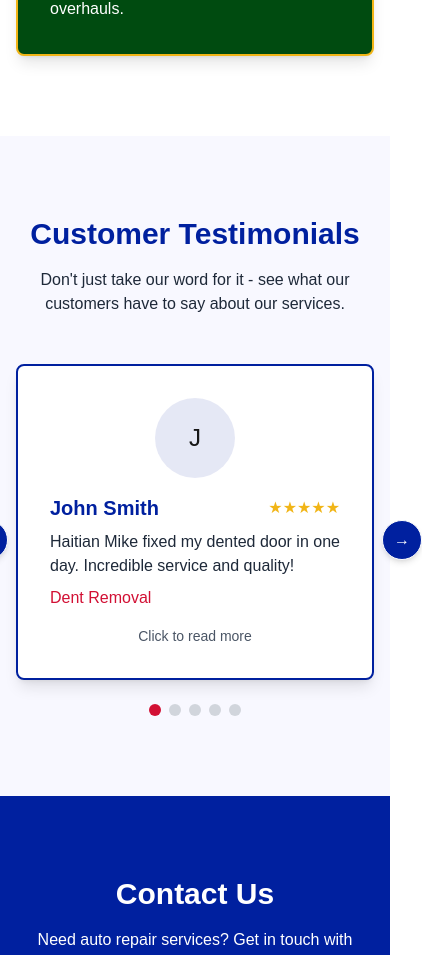
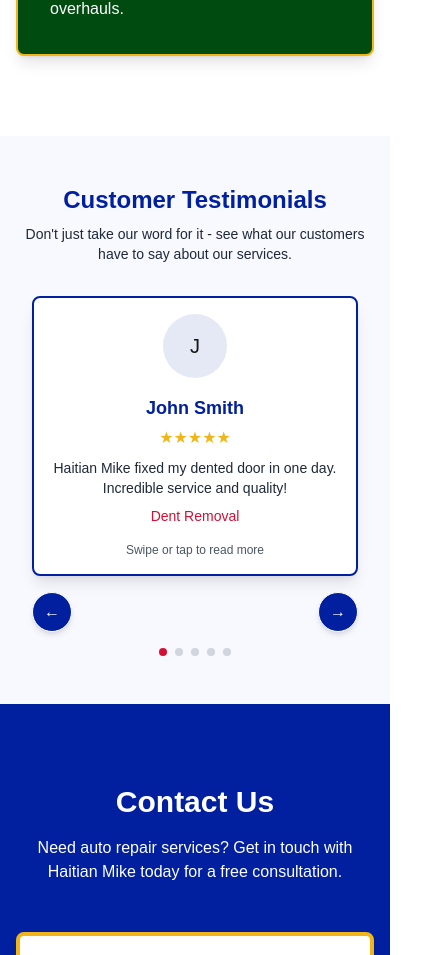
Before and after one commit to thaddavis/vibecoding-a-website, a Next.js app: page / in a window 390 px wide. Shown: the part 1898-2853 px from the top of the page, 422 px wide, since content can reach past the window. Built offline with nearby package versions, Linux system fonts and the light colour scheme.

Commit message:
make testimonials carousel mobile responsive

```diff
--- a/src/app/components/TestimonialDetail.tsx
+++ b/src/app/components/TestimonialDetail.tsx
@@ -19,16 +19,16 @@ export default function TestimonialDetail({ testimonial, onClose }: TestimonialD
   };
 
   return (
-    <div className="fixed inset-0 bg-black bg-opacity-70 z-50 flex items-center justify-center p-4">
+    <div className="fixed inset-0 bg-black bg-opacity-70 z-50 flex items-center justify-center p-2 md:p-4">
       <motion.div
         initial={{ opacity: 0, scale: 0.9 }}
         animate={{ opacity: 1, scale: 1 }}
         exit={{ opacity: 0, scale: 0.9 }}
         transition={{ duration: 0.3 }}
-        className="bg-white rounded-lg shadow-xl max-w-2xl w-full overflow-hidden relative border-4 border-[#00209F]"
+        className="bg-white rounded-lg shadow-xl max-w-2xl w-full overflow-hidden relative border-2 md:border-4 border-[#00209F] max-h-[90vh] flex flex-col"
       >
-        <div className="bg-[#00209F] py-2 px-4 flex justify-between items-center">
-          <h3 className="text-white font-bold">Customer Testimonial</h3>
+        <div className="bg-[#00209F] py-2 px-3 md:px-4 flex justify-between items-center">
+          <h3 className="text-white font-bold text-sm md:text-base">Customer Testimonial</h3>
           <button
             onClick={onClose}
             className="text-white hover:text-[#F1B517] text-xl font-bold"
@@ -37,26 +37,26 @@ export default function TestimonialDetail({ testimonial, onClose }: TestimonialD
             &times;
           </button>
         </div>
-        <div className="p-8">
-          <div className="flex items-center space-x-4 mb-6">
-            <div className="w-16 h-16 rounded-full bg-[#00209F]/10 flex items-center justify-center flex-shrink-0">
-              <span className="text-2xl font-bold text-[#00209F]">{testimonial.name.charAt(0)}</span>
+        <div className="p-4 md:p-8 overflow-y-auto">
+          <div className="flex items-center space-x-3 md:space-x-4 mb-4 md:mb-6">
+            <div className="w-12 h-12 md:w-16 md:h-16 rounded-full bg-[#00209F]/10 flex items-center justify-center flex-shrink-0">
+              <span className="text-xl md:text-2xl font-bold text-[#00209F]">{testimonial.name.charAt(0)}</span>
             </div>
             <div>
-              <h3 className="text-2xl font-bold text-[#00209F]">{testimonial.name}</h3>
+              <h3 className="text-lg md:text-2xl font-bold text-[#00209F]">{testimonial.name}</h3>
               <div className="flex mt-1">{renderStars(testimonial.rating)}</div>
             </div>
           </div>
           <div className="mb-4">
-            <h4 className="text-lg font-semibold text-[#D21034] mb-2">{testimonial.service}</h4>
-            <p className="text-gray-800 leading-relaxed">
+            <h4 className="text-md md:text-lg font-semibold text-[#D21034] mb-2">{testimonial.service}</h4>
+            <p className="text-sm md:text-base text-gray-800 leading-relaxed">
               {testimonial.fullContent || testimonial.content}
             </p>
           </div>
-          <div className="mt-8 flex justify-end">
+          <div className="mt-6 md:mt-8 flex justify-end">
             <button
               onClick={onClose}
-              className="px-6 py-2 bg-[#D21034] text-white rounded-md hover:bg-[#D21034]/90 transition-colors"
+              className="px-4 md:px-6 py-1 md:py-2 bg-[#D21034] text-white text-sm md:text-base rounded-md hover:bg-[#D21034]/90 transition-colors"
             >
               Close
             </button>
--- a/src/app/components/TestimonialsCarousel.tsx
+++ b/src/app/components/TestimonialsCarousel.tsx
@@ -1,6 +1,6 @@
 'use client';
 
-import { useState } from 'react';
+import { useState, useEffect } from 'react';
 import { motion, AnimatePresence } from 'framer-motion';
 import TestimonialDetail from './TestimonialDetail';
 import { testimonials } from '../data/testimonials';
@@ -9,6 +9,21 @@ import { Testimonial } from '../types';
 export default function TestimonialsCarousel() {
   const [currentIndex, setCurrentIndex] = useState(0);
   const [selectedTestimonial, setSelectedTestimonial] = useState<Testimonial | null>(null);
+  const [isMobile, setIsMobile] = useState(false);
+
+  // Check if the screen is mobile
+  useEffect(() => {
+    const checkMobile = () => {
+      setIsMobile(window.innerWidth < 768);
+    };
+
+    checkMobile();
+    window.addEventListener('resize', checkMobile);
+
+    return () => {
+      window.removeEventListener('resize', checkMobile);
+    };
+  }, []);
 
   const handleNext = () => {
     setCurrentIndex((prevIndex) => (prevIndex + 1) % testimonials.length);
@@ -26,6 +41,15 @@ export default function TestimonialsCarousel() {
     setSelectedTestimonial(null);
   };
 
+  // Handle swipe gestures for mobile
+  const handleSwipe = (direction: number) => {
+    if (direction > 0) {
+      handleNext();
+    } else {
+      handlePrev();
+    }
+  };
+
   // Generate stars for rating
   const renderStars = (rating: number) => {
     return Array(5).fill(0).map((_, i) => (
@@ -36,22 +60,22 @@ export default function TestimonialsCarousel() {
   };
 
   return (
-    <section id="testimonials" className="py-20 bg-[#F8F8FF]">
+    <section id="testimonials" className="py-12 md:py-20 bg-[#F8F8FF]">
       <div className="container mx-auto px-4">
         <motion.div
           initial={{ opacity: 0, y: -20 }}
           whileInView={{ opacity: 1, y: 0 }}
           transition={{ duration: 0.5 }}
           viewport={{ once: true, margin: "-100px" }}
-          className="text-center mb-12"
+          className="text-center mb-8 md:mb-12"
         >
-          <h2 className="text-3xl font-bold text-[#00209F] mb-4">Customer Testimonials</h2>
-          <p className="text-gray-800 max-w-2xl mx-auto">
+          <h2 className="text-2xl md:text-3xl font-bold text-[#00209F] mb-2 md:mb-4">Customer Testimonials</h2>
+          <p className="text-sm md:text-base text-gray-800 max-w-2xl mx-auto">
             Don&apos;t just take our word for it - see what our customers have to say about our services.
           </p>
         </motion.div>
 
-        <div className="relative max-w-4xl mx-auto">
+        <div className="relative max-w-4xl mx-auto px-4 md:px-0">
           <AnimatePresence mode="wait">
             <motion.div
               key={currentIndex}
@@ -59,29 +83,36 @@ export default function TestimonialsCarousel() {
               animate={{ opacity: 1, x: 0 }}
               exit={{ opacity: 0, x: -100 }}
               transition={{ duration: 0.5 }}
-              className="bg-white rounded-lg shadow-lg p-8 cursor-pointer border-2 border-[#00209F]"
+              drag={isMobile ? "x" : false}
+              dragConstraints={{ left: 0, right: 0 }}
+              dragElastic={0.2}
+              onDragEnd={(e, info) => handleSwipe(info.offset.x)}
+              className="bg-white rounded-lg shadow-lg p-4 md:p-8 cursor-pointer border-2 border-[#00209F]"
               onClick={() => handleOpenDetail(testimonials[currentIndex])}
             >
               <div className="flex flex-col md:flex-row items-center space-y-4 md:space-y-0 md:space-x-6">
-                <div className="w-20 h-20 rounded-full bg-[#00209F]/10 flex-shrink-0 flex items-center justify-center">
-                  <span className="text-2xl">{testimonials[currentIndex].name.charAt(0)}</span>
+                <div className="w-16 h-16 md:w-20 md:h-20 rounded-full bg-[#00209F]/10 flex-shrink-0 flex items-center justify-center">
+                  <span className="text-xl md:text-2xl">{testimonials[currentIndex].name.charAt(0)}</span>
                 </div>
-                <div className="flex-1">
-                  <div className="flex items-center justify-between mb-2">
-                    <h3 className="text-xl font-bold text-[#00209F]">{testimonials[currentIndex].name}</h3>
-                    <div className="flex">{renderStars(testimonials[currentIndex].rating)}</div>
+                <div className="flex-1 text-center md:text-left">
+                  <div className="flex flex-col md:flex-row md:items-center md:justify-between mb-2">
+                    <h3 className="text-lg md:text-xl font-bold text-[#00209F] mb-1 md:mb-0">{testimonials[currentIndex].name}</h3>
+                    <div className="flex justify-center md:justify-start">{renderStars(testimonials[currentIndex].rating)}</div>
                   </div>
-                  <p className="text-gray-800 mb-2">{testimonials[currentIndex].content}</p>
-                  <p className="text-[#D21034] font-medium">{testimonials[currentIndex].service}</p>
+                  <p className="text-sm md:text-base text-gray-800 mb-2">{testimonials[currentIndex].content}</p>
+                  <p className="text-[#D21034] font-medium text-sm md:text-base">{testimonials[currentIndex].service}</p>
                 </div>
               </div>
-              <div className="text-center mt-4 text-sm text-gray-600">Click to read more</div>
+              <div className="text-center mt-4 text-xs md:text-sm text-gray-600">
+                {isMobile ? "Swipe or tap to read more" : "Click to read more"}
+              </div>
             </motion.div>
           </AnimatePresence>
 
+          {/* Navigation buttons - hidden on mobile */}
           <button
             onClick={handlePrev}
-            className="absolute left-0 top-1/2 transform -translate-y-1/2 -translate-x-12 bg-[#00209F] text-white rounded-full w-10 h-10 flex items-center justify-center shadow-md hover:bg-[#00209F]/80 border border-white"
+            className="hidden md:flex absolute left-0 top-1/2 transform -translate-y-1/2 -translate-x-12 bg-[#00209F] text-white rounded-full w-10 h-10 items-center justify-center shadow-md hover:bg-[#00209F]/80 border border-white"
             aria-label="Previous testimonial"
           >
             <span className="sr-only">Previous</span>
@@ -89,19 +120,37 @@ export default function TestimonialsCarousel() {
           </button>
           <button
             onClick={handleNext}
-            className="absolute right-0 top-1/2 transform -translate-y-1/2 translate-x-12 bg-[#00209F] text-white rounded-full w-10 h-10 flex items-center justify-center shadow-md hover:bg-[#00209F]/80 border border-white"
+            className="hidden md:flex absolute right-0 top-1/2 transform -translate-y-1/2 translate-x-12 bg-[#00209F] text-white rounded-full w-10 h-10 items-center justify-center shadow-md hover:bg-[#00209F]/80 border border-white"
             aria-label="Next testimonial"
           >
             <span className="sr-only">Next</span>
             &rarr;
           </button>
 
-          <div className="flex justify-center mt-6 space-x-2">
+          {/* Mobile navigation buttons */}
+          <div className="flex justify-between mt-4 md:hidden">
+            <button
+              onClick={handlePrev}
+              className="bg-[#00209F] text-white rounded-full w-10 h-10 flex items-center justify-center shadow-md hover:bg-[#00209F]/80 border border-white"
+              aria-label="Previous testimonial"
+            >
+              &larr;
+            </button>
+            <button
+              onClick={handleNext}
+              className="bg-[#00209F] text-white rounded-full w-10 h-10 flex items-center justify-center shadow-md hover:bg-[#00209F]/80 border border-white"
+              aria-label="Next testimonial"
+            >
+              &rarr;
+            </button>
+          </div>
+
+          <div className="flex justify-center mt-4 md:mt-6 space-x-2">
             {testimonials.map((_, index) => (
               <button
                 key={index}
                 onClick={() => setCurrentIndex(index)}
-                className={`w-3 h-3 rounded-full ${
+                className={`w-2 h-2 md:w-3 md:h-3 rounded-full ${
                   index === currentIndex ? 'bg-[#D21034]' : 'bg-gray-300'
                 }`}
                 aria-label={`Go to testimonial ${index + 1}`}
```
